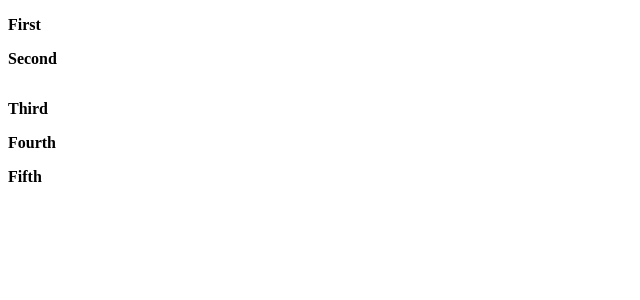
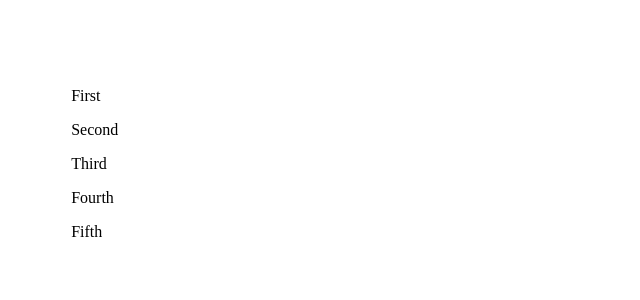
Before and after one commit to dektry/skf_test-task, a React (Create React App) app: page / in a window 1280 px wide. Shown: the top 300 px of the page, without its empty margins (0-640 px from the left). Built offline with nearby package versions, Linux system fonts and the light colour scheme.

Commit message:
fixed styles

```diff
--- a/src/components/CollapsibleNode/CollapsibleNode.tsx
+++ b/src/components/CollapsibleNode/CollapsibleNode.tsx
@@ -25,18 +25,33 @@ export const CollapsibleNode = ({ parenNodeIsCollapsed, node, renderNodes }: Nod
     if (parenNodeIsCollapsed) setIsCollapsed(true);
   }, [parenNodeIsCollapsed]);
 
+  const handleCollapse = () => {
+    setIsCollapsed(!isCollapsed);
+  };
+
+  const handleEndOFTransition = () => {
+    if (isCollapsed) {
+      const elementHeight = collapsibleNodeContainer.current?.scrollHeight;
+      elementHeight && setUnCollapsedHeight(elementHeight + 'px');
+    } else {
+      setUnCollapsedHeight('100%');
+    }
+  };
+
   return (
-    <div>
-      <p onClick={() => setIsCollapsed(!isCollapsed)}>{node.title}</p>
-      <div style={{ transition: 'height 1s', height: isCollapsed ? 0 : unCollapsedHeight }}>
+    <>
+      <p className={styles.nodeTitle} onClick={handleCollapse}>
+        {node.title}
+      </p>
+      <div style={{ transition: 'height .5s', height: isCollapsed ? 0 : unCollapsedHeight }}>
         <div
+          className={clsx([styles.nestedLevel, isCollapsed && styles.nestedLevelCollapsed])}
           ref={collapsibleNodeContainer}
-          className={clsx([styles.nodeContainer, styles.nestedLevel, isCollapsed && styles.nestedLevelCollapsed])}
-          onTransitionEnd={() => setUnCollapsedHeight('100%')}
+          onTransitionEnd={handleEndOFTransition}
         >
           {node.nodes.map(renderNodes, { parenNodeIsCollapsed: isCollapsed })}
         </div>
       </div>
-    </div>
+    </>
   );
 };
--- a/src/components/CollapsibleNode/styles.module.css
+++ b/src/components/CollapsibleNode/styles.module.css
@@ -1,25 +1,16 @@
-.nodeContainer {
-    display: flex;
-    flex-direction: column;
-    color: red;
-    margin: 50px;
-}
-
-.nodeContainer p {
-    margin-bottom: 20px;
-    cursor: pointer;
-}
-
 .nestedLevel {
-    padding-left: 20px;
+    padding-left: 40px;
     overflow: hidden;
     height: 100%;
-    max-height: 1000px;
-    transition: all 900ms;
+    transition: all .6s;
 }
 
 .nestedLevelCollapsed {
-    max-height: 0px;
     padding-left: 0;
     margin: 0;
 }
+
+.nodeTitle {
+    cursor: pointer;
+    margin-bottom: 0;
+}
--- a/src/components/TreeMenu/TreeMenu.tsx
+++ b/src/components/TreeMenu/TreeMenu.tsx
@@ -20,9 +20,13 @@ export const TreeMenu = () => {
         <CollapsibleNode key={node.title + index} node={node} renderNodes={renderLevel} parenNodeIsCollapsed={this?.parenNodeIsCollapsed} />
       );
     } else {
-      return <p key={node.title + index}>{node.title}</p>;
+      return (
+        <p key={node.title + index} className={styles.node}>
+          {node.title}
+        </p>
+      );
     }
   };
 
-  return data && <div className={styles.bold}>{data.map(renderLevel)}</div>;
+  return data && <div className={styles.container}>{data.map(renderLevel)}</div>;
 };
--- a/src/components/TreeMenu/styles.module.css
+++ b/src/components/TreeMenu/styles.module.css
@@ -1,3 +1,3 @@
-.bold {
-    font-weight: bold;
+.container {
+    padding: 5% 0 0 5%;
 }
```
